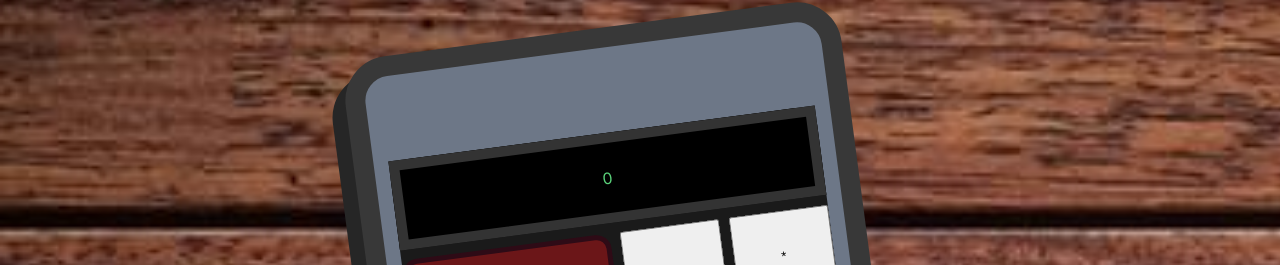
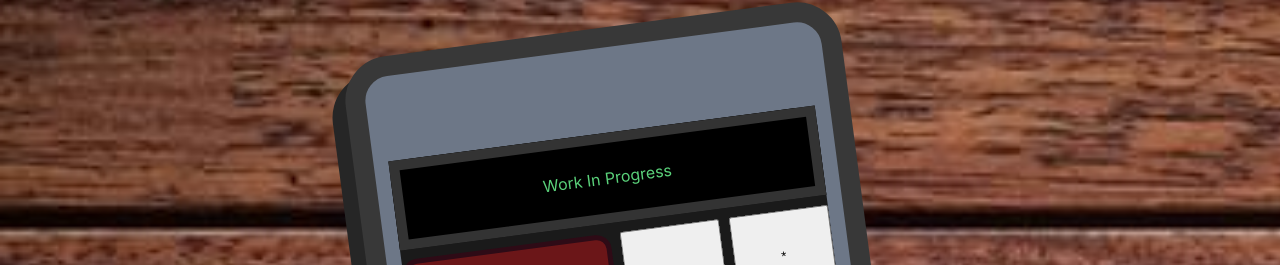
Before and after one commit to Danieda/Fcc-FrontEnd-React-Redux-Certificate, a Next.js app: page /projects/calculator in a window 1280 px wide. Shown: the part 687-952 px from the top of the page. Built offline with nearby package versions, Linux system fonts and the light colour scheme.

Commit message:
changed display

```diff
--- a/pages/projects/calculator.jsx
+++ b/pages/projects/calculator.jsx
@@ -15,7 +15,7 @@ const EQUALS =" EQUALS"
 const MATH_SYMBOLS = ['*', '/', '-', '+']
 const DISSALLOWED_OPERATIONS = [['.', '.']]
 
-let display = '0'
+let display = 'Work In Progress'
 let previousResult = undefined
 let operations = []
 let errorMessage = ''
```
